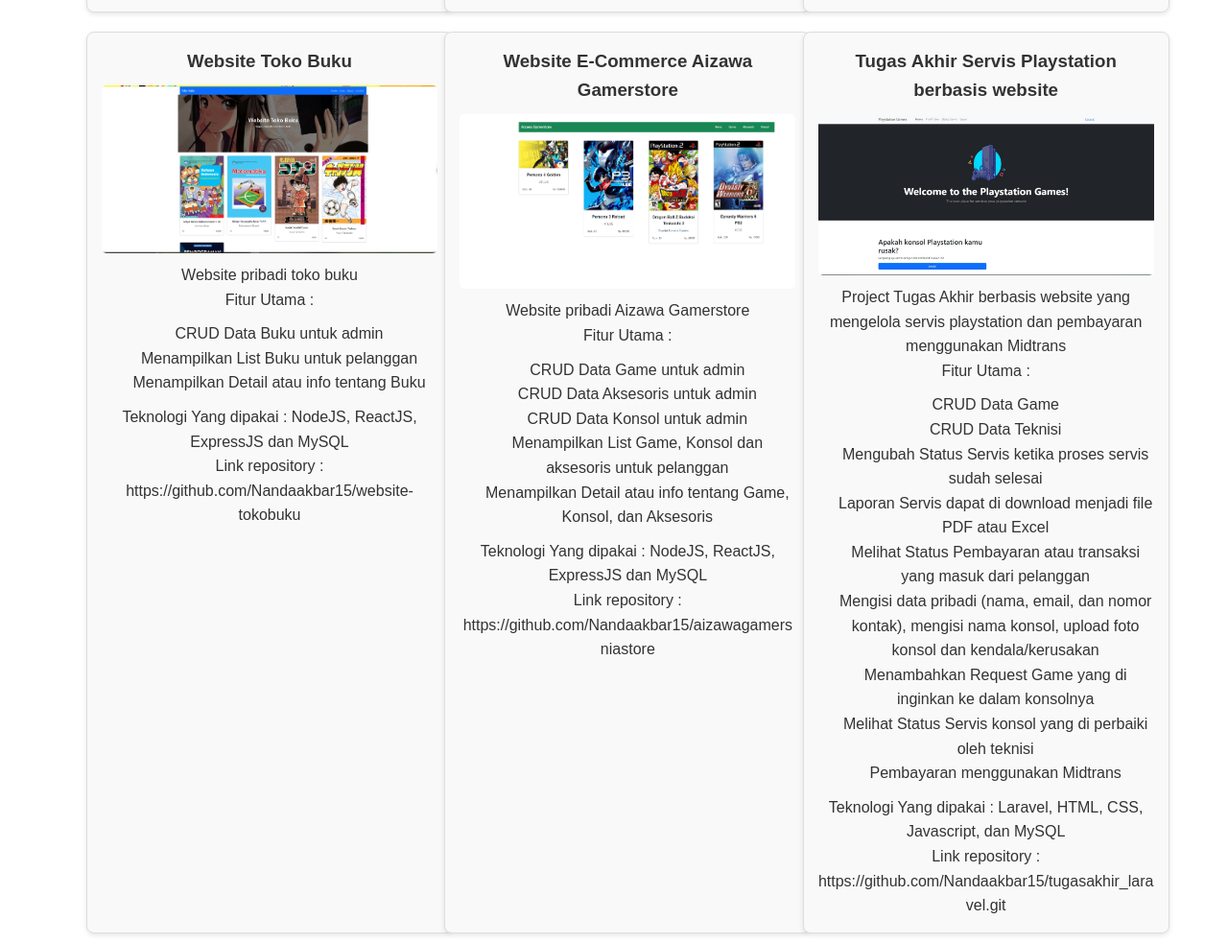
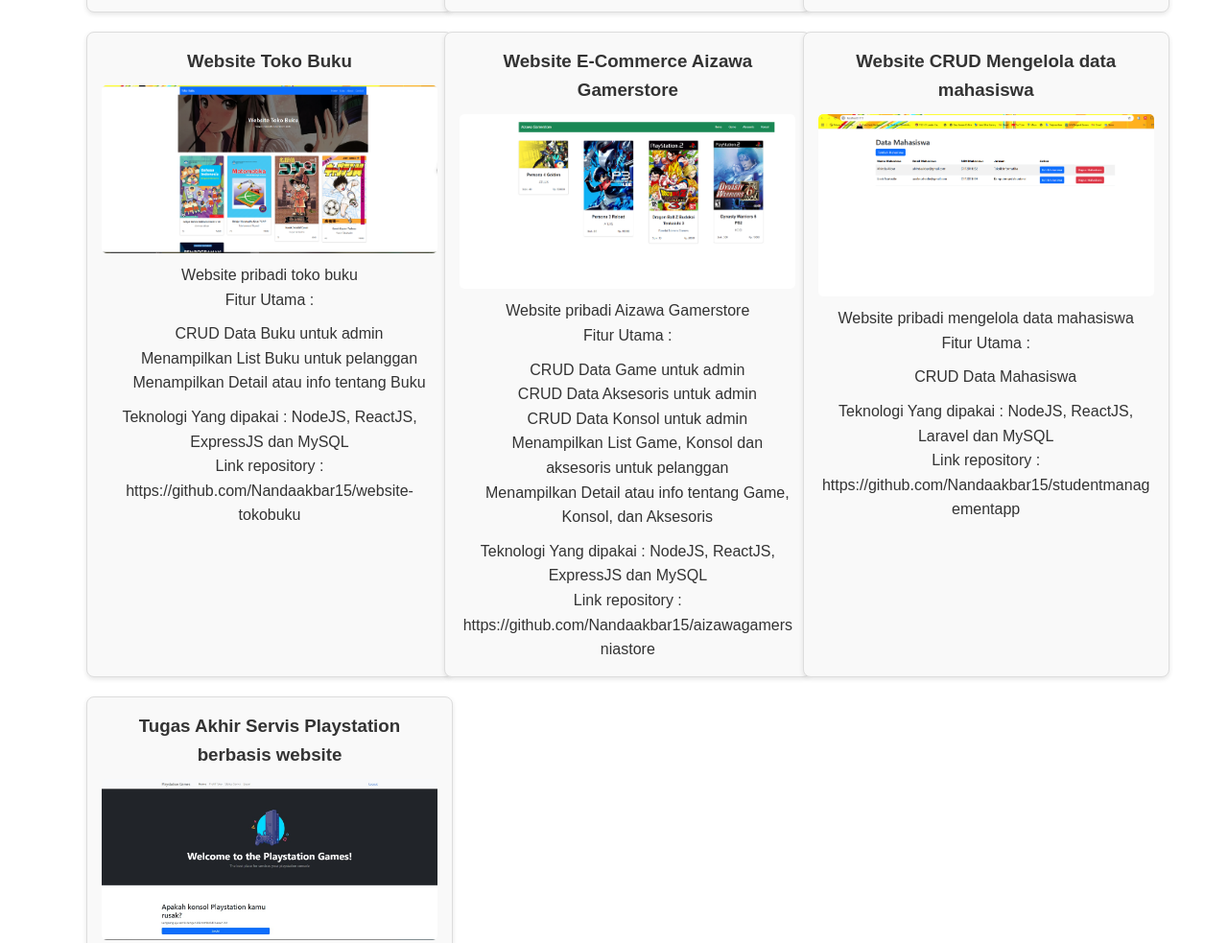
Before and after one commit to Nandaakbar15/nandaakbar15.github.io, a plain HTML site: page index.html in a window 1280 px wide. Shown: the part 1953-2936 px from the top of the page at 96% size. Drawn offline with Linux system fonts and the light colour scheme.

Commit message:
Tambahin project lain

```diff
--- a/index.html
+++ b/index.html
@@ -138,6 +138,17 @@
           <p>Link repository : https://github.com/Nandaakbar15/aizawagamersniastore</p>
         </div>
         <div class="project-card">
+          <h3>Website CRUD Mengelola data mahasiswa</h3>
+          <img src="assets/images/Screenshot project Website CRUD mengelola data mahasiswa.PNG"  width="250px" height="150px" alt="" srcset="">
+          <p>Website pribadi mengelola data mahasiswa</p>
+          <p>Fitur Utama : </p>
+          <ul>
+            <li>CRUD Data Mahasiswa</li>
+          </ul>
+          <p>Teknologi Yang dipakai : NodeJS, ReactJS, Laravel dan MySQL</p>
+          <p>Link repository : https://github.com/Nandaakbar15/studentmanagementapp</p>
+        </div>
+        <div class="project-card">
           <h3>Tugas Akhir Servis Playstation berbasis website</h3>
           <img src="assets/images/Screenshot project Tugas Akhir.jpg"  width="250px" height="150px" alt="" srcset="">
           <p>Project Tugas Akhir berbasis website yang mengelola servis playstation dan pembayaran menggunakan Midtrans</p>
```
Also changed, not shown: assets/images/Screenshot project Website CRUD mengelola data mahasiswa.PNG (added).
